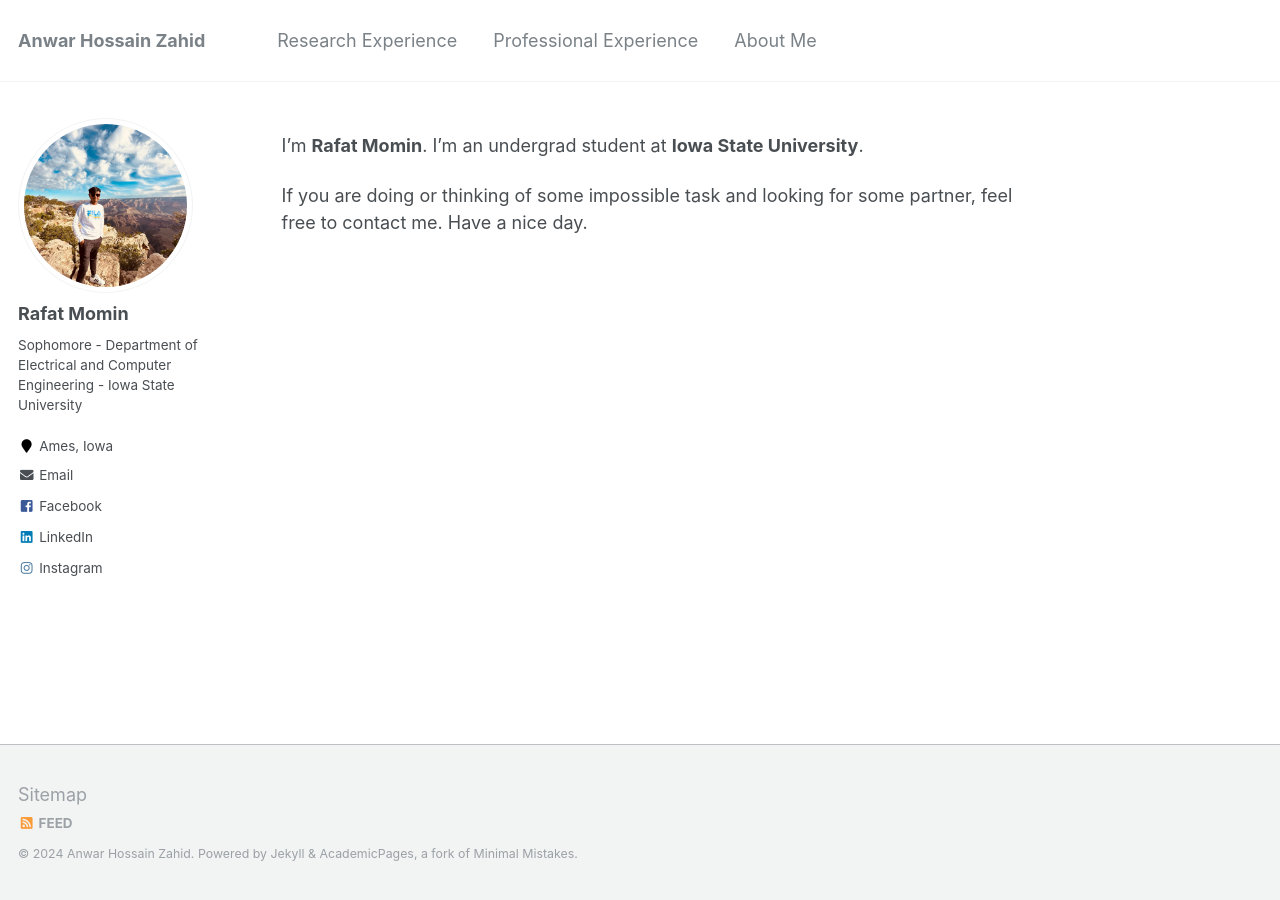
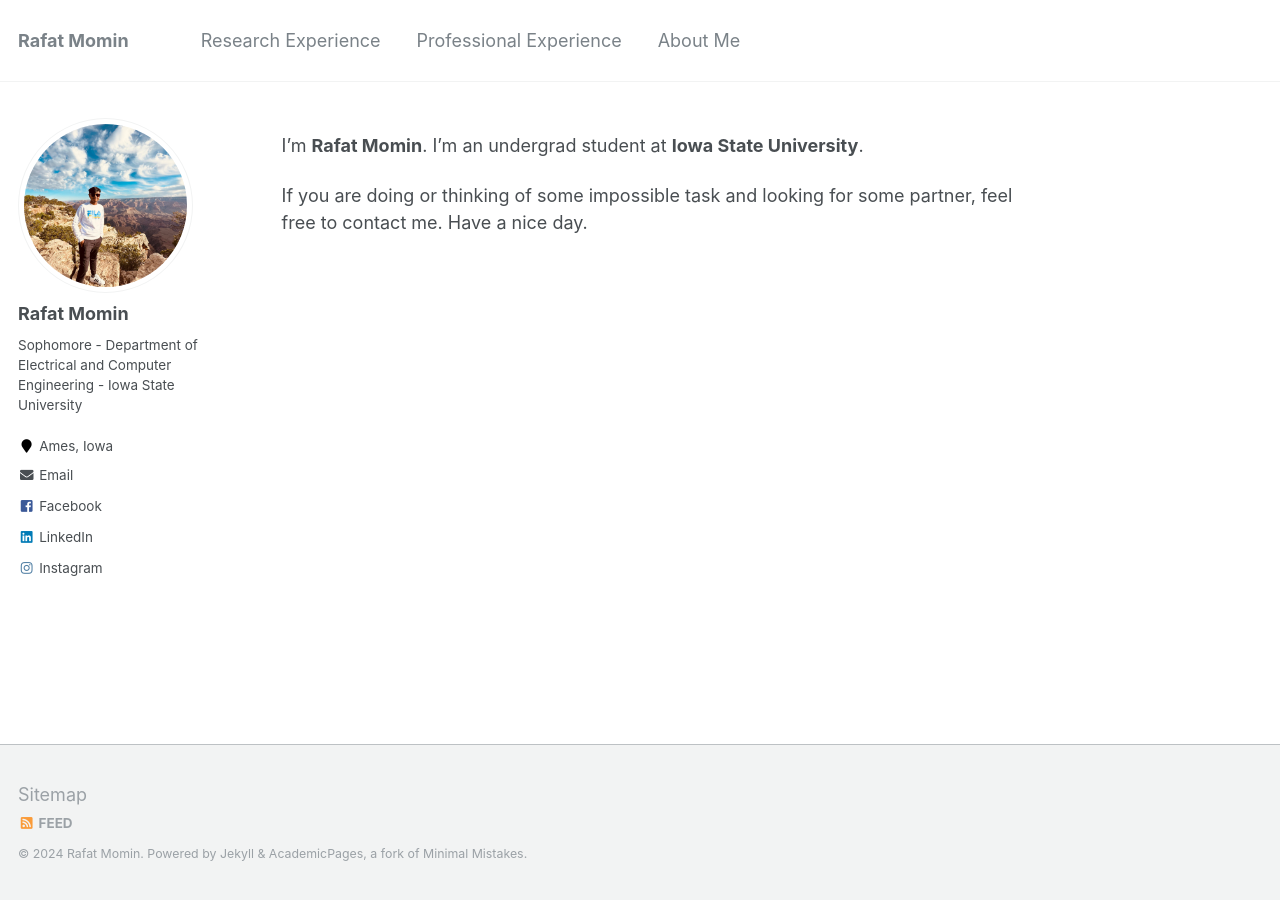
Before and after one commit to RafatMomin/rafatmomin.github.io, a Jekyll site: the page built from _pages/about.md, in a window 1280 px wide. Built offline with Jekyll 4.4.1, drawn with Linux system fonts in a browser that asks for light colours.

Commit message:
modified!

```diff
--- a/_config.yml
+++ b/_config.yml
@@ -7,13 +7,13 @@
 
 # Site Settings
 locale                   : "bn-BD"
-title                    : "Anwar Hossain Zahid"
+title                    : "Rafat Momin"
 title_separator          : "-"
-name                     : &name "Anwar Hossain Zahid"
-description              : &description "Phd Aspirant in Computer Science"
-url                      : https://anwarxahid.github.io # the base hostname & protocol for your site e.g. "https://mmistakes.github.io"
+name                     : &name "Rafat Momin"
+description              : &description "Sophomore Student"
+url                      : https://rafatmomin.github.io # the base hostname & protocol for your site e.g. "https://mmistakes.github.io"
 baseurl                  : "" # the subpath of your site, e.g. "/blog"
-repository               : "anwarxahid/anwarxahid.github.io"
+repository               : "RafatMomin/rafatmomin.github.io"
 teaser                   :  # filename of teaser fallback teaser image placed in /images/, .e.g. "500x300.png"
 breadcrumbs              : false # true, false (default)
 words_per_minute         : 160
```
